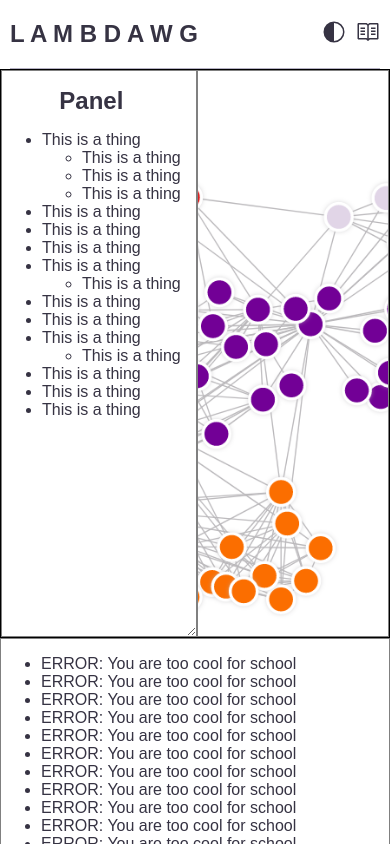
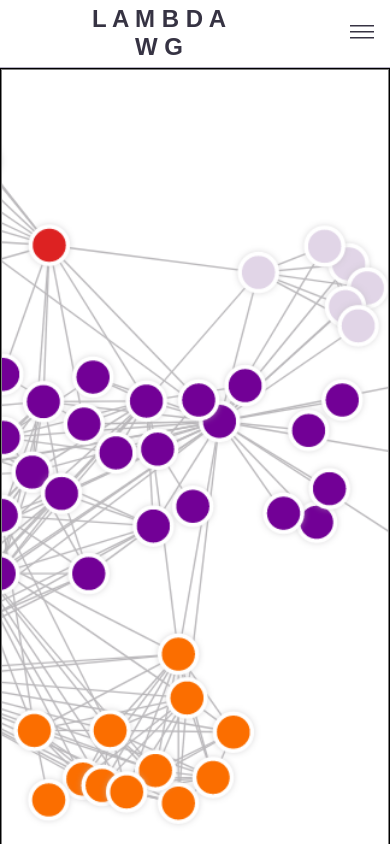
Before and after one commit to oslabs-beta/Lambdawg, a React (Vite) app: page /dashboard in a window 390 px wide. Shown: the top 844 px of the page. Built offline with nearby package versions, Linux system fonts and the light colour scheme.

Commit message:
Create a mobile hamburger with basic functionality

```diff
--- a/src/App.jsx
+++ b/src/App.jsx
@@ -7,6 +7,8 @@ import Auth from './components/Auth.jsx';
 import Docs from './components/Docs.jsx';
 import Settings from './components/Settings.jsx';
 import Navbar from './components/Navbar.jsx';
+import Hamburger from './components/Hamburger.jsx';
+import MainNavbar from './components/MainNavbar.jsx';
 
 import './styles/application.scss';
 
@@ -17,7 +19,7 @@ const App = (props) => {
   useEffect(() => {
     const isUserAuthenticated = () => {
       // Check for a session cookie?
-      return false; // Return true or false depending on cookie
+      return true; // Return true or false depending on cookie
     };
     setLoggedIn(isUserAuthenticated());
   }, []);
@@ -25,7 +27,9 @@ const App = (props) => {
 
   return (
     <div className="router">
-        <Navbar id='navbar-container' loggedIn={loggedIn} />
+        {/* <Navbar id='navbar-container' loggedIn={loggedIn} /> */}
+        <MainNavbar  id='navbar-container' loggedIn={loggedIn} />
+
       <div className="routerMain" id="content">
         <Routes>
           <Route exact path="/auth" element={<Auth />} />
@@ -41,3 +45,60 @@ const App = (props) => {
 };
 
 export default App;
+
+// import React, { useState, useEffect } from 'react';
+// import { Route, Routes } from 'react-router-dom';
+// import DashboardContainer from './containers/DashboardContainer.jsx';
+// import LandingPageContainer from './containers/LandingPageContainer.jsx';
+// import Auth from './components/Auth.jsx';
+// import Docs from './components/Docs.jsx';
+// import Settings from './components/Settings.jsx';
+// import Navbar from './components/Navbar.jsx';
+// import Hamburger from './components/Hamburger.jsx';
+
+// import './styles/application.scss';
+
+// const App = (props) => {
+//   const [loggedIn, setLoggedIn] = useState(false);
+//   const [isMobile, setIsMobile] = useState(false);
+
+//   useEffect(() => {
+//     const isUserAuthenticated = () => {
+//       // Check for a session cookie?
+//       return true; // Return true or false depending on cookie
+//     };
+//     setLoggedIn(isUserAuthenticated());
+//   }, []);
+
+//   useEffect(() => {
+//     const handleResize = () => {
+//       setIsMobile(window.innerWidth < 1000);
+//     };
+//     window.addEventListener('resize', handleResize);
+//     handleResize(); // Set initial value on mount
+//     return () => {
+//       window.removeEventListener('resize', handleResize);
+//     };
+//   }, []);
+
+//   return (
+//     <div className="router">
+//       {isMobile ? (
+//         <Hamburger id='navbar-container' loggedIn={loggedIn} />
+//       ) : (
+//         <Navbar id='navbar-container' loggedIn={loggedIn} />
+//       )}
+//       <div className="routerMain" id="content">
+//         <Routes>
+//           <Route exact path="/auth" element={<Auth />} />
+//           <Route exact path="/dashboard" element={<DashboardContainer/>} />
+//           <Route exact path="/docs" element={<Docs/>} />
+//           <Route exact path="/settings" element={<Settings/>} />
+//           <Route exact path="/" element={<LandingPageContainer/>} />
+//         </Routes>
+//       </div>
+//     </div>
+//   );
+// };
+
+// export default App;
--- /dev/null
+++ b/src/components/Hamburger.jsx
@@ -0,0 +1,51 @@
+
+import React, { useState, useEffect } from 'react';
+import { VscMenu } from 'react-icons/vsc';
+
+
+const Hamburger = (props) => {
+
+  const docsLink = '/docs';
+  const settingsLink = './settings';
+  const mascot = 'src/assets/mascot.png'
+  const { loggedIn } = props;
+
+  useEffect(() => {
+    const hamburgerMenu = document.getElementById('hamburger-menu');
+    const hamburgerIcon = document.getElementById('hamburger-icon');
+
+    hamburgerIcon.addEventListener('click', () => {
+      hamburgerMenu.classList.toggle('collapse-burger-menu');
+    });
+
+    // Remove the event listener when the component unmounts
+    return () => {
+      hamburgerIcon.removeEventListener('click');
+    };
+  }, []); // Empty dependency array ensures that the effect runs only once
+
+  return(
+      <div id="navbar-container">
+
+          <span className='nav-item-logo'>
+
+            <h1>L A M B D A W G </h1>
+          </span>
+
+          <VscMenu id='hamburger-icon' className='hamburger-icon' />
+
+      <ul id='hamburger-menu' className='collapse-burger-menu'>
+        <li>Docs</li>
+        <li>Settings</li>
+        <li>Log in</li>
+        <li>Docs</li>
+        <li>Settings</li>
+        <li>Log in</li>
+      </ul>
+
+
+    </div>
+  );
+};
+
+export default Hamburger;
--- /dev/null
+++ b/src/components/MainNavbar.jsx
@@ -0,0 +1,61 @@
+
+import React, { useState, useEffect } from 'react';
+import { VscSettingsGear, VscBook, VscColorMode, VscMenu } from 'react-icons/vsc';
+
+const Navbar = (props) => {
+
+    const docsLink = '/docs';
+    const settingsLink = './settings';
+    const mascot = 'src/assets/mascot.png'
+    const { loggedIn } = props;
+
+    useEffect(() => {
+      const hamburgerMenu = document.getElementById('hamburger-menu');
+      const hamburgerIcon = document.getElementById('hamburger-icon');
+
+      hamburgerIcon.addEventListener('click', () => {
+        hamburgerMenu.classList.toggle('collapse-burger-menu');
+      });
+
+      // Remove the event listener when the component unmounts
+      return () => {
+        hamburgerIcon.removeEventListener('click');
+      };
+    }, []); // Empty dependency array ensures that the effect runs only once
+
+
+    return(
+
+        <div id="navbar-container">
+
+            <span className='nav-item-logo'>
+              <img src={mascot} className='mascot'/>
+              <h1>L A M B D A W G </h1>
+            </span>
+
+          <div className='nav-item-group'>
+            <VscColorMode className='nav-icon icon-dark-mode'/>
+            <a href={docsLink}>
+              <VscBook className='nav-icon icon-docs'/>
+            </a>
+            <a href={settingsLink}>
+              <VscSettingsGear className='nav-icon icon-settings'/>
+            </a>
+
+            <VscMenu id='hamburger-icon' />
+            <ul id='hamburger-menu' className='collapse-burger-menu'>
+              <li>Docs</li>
+              <li>Settings</li>
+              <li>Log in</li>
+              <li>Docs</li>
+              <li>Settings</li>
+              <li>Log in</li>
+            </ul>
+
+          </div>
+        </div>
+
+    );
+  };
+
+  export default Navbar;
--- a/src/components/Navbar.jsx
+++ b/src/components/Navbar.jsx
@@ -9,16 +9,17 @@ const Navbar = (props) => {
     const mascot = 'src/assets/mascot.png'
     const { loggedIn } = props;
 
+
     return(
+
         <div id="navbar-container">
 
             <span className='nav-item-logo'>
-          {loggedIn && (
+
               <img src='src/assets/mascot.png' className='mascot'/>
-            )}
+
               <h1>L A M B D A W G </h1>
             </span>
-
 
           <div className='nav-item-group'>
             <VscColorMode className='nav-icon'/>
@@ -26,15 +27,14 @@ const Navbar = (props) => {
               <VscBook className='nav-icon'/>
             </a>
 
-          {loggedIn && (
               <a href={settingsLink}>
                 <VscSettingsGear className='nav-icon'/>
               </a>
-          )}
+
           </div>
         </div>
+
     );
   };
 
   export default Navbar;
-  // In this modified code, the loggedIn prop is used to conditionally render the img tag and the settings icon. The img tag and the settings icon are wrapped in conditional statements that only render the elements when the loggedIn prop is true. If loggedIn is false, the img tag and the settings icon will not be rendered.
--- a/src/containers/DashboardContainer.jsx
+++ b/src/containers/DashboardContainer.jsx
@@ -1,6 +1,5 @@
 
 import React, { useState } from 'react';
-import Navbar from '../components/Navbar.jsx';
 import Panel from '../components/Panel.jsx';
 import DiagramContainer from '../containers/DiagramContainer.jsx';
 import DataWindow from '../components/DataWindow.jsx';
@@ -9,8 +8,6 @@ const DashboardContainer = (props) => {
   return (
 
       <div id='dashboard-container'>
-
-        {/* <Navbar id='navbar-container'/> */}
 
           <div id="dashboard-wrapper">
             <Panel />
--- a/src/styles/_auth.scss
+++ b/src/styles/_auth.scss
@@ -6,7 +6,6 @@
   align-items: center;
   justify-content: center;
   flex-direction: column;
-  // border: 1px solid red;
 
 }
 
--- a/src/styles/_dashboard.scss
+++ b/src/styles/_dashboard.scss
@@ -1,6 +1,6 @@
 #cluster-temp-img {
   object-fit: cover;
-  max-width: 70vw;
+  max-width: 100%;
 }
 
 #dashboard-wrapper {
@@ -31,3 +31,34 @@
   display: flex;
   justify-content: center;
 }
+
+// media queries
+
+@media (max-width: 1000px) {
+
+  #dashboard-container {
+    height: 100%;
+  }
+
+  #dashboard-wrapper {
+    flex-direction: column;
+    height: 100vh;
+  }
+
+  #diagram-container-wrapper {
+    order: -1;
+    height: 100vh;
+  }
+
+  #panel-wrapper {
+    height: 3.5rem;
+    overflow: auto;
+  }
+
+}
+
+// onClick Panel in mobile functionality add this class to expand
+.panel-wrapper-focused {
+  height: 100vh;
+  overflow: auto;
+}
--- a/src/styles/_navbar.scss
+++ b/src/styles/_navbar.scss
@@ -1,9 +1,11 @@
+
 #navbar-container {
+  width: 100vw;
   display: flex;
   justify-content: space-between;
   align-items: center;
   height: 8vh;
-  margin: 0px 10px 0px 10px;
+  margin: 0px;
   border-bottom: 1px solid $tertiary-font-color;
 }
 .nav-item-group {
@@ -11,6 +13,7 @@
   align-items: baseline;
 }
 .nav-item-logo {
+  margin-left: 1rem;
   display: flex;
   align-items: center;
 }
@@ -21,8 +24,62 @@
   margin-right: 10px;
 }
 
-.nav-icon {
+.nav-icon, .icon-docs, .icon-settings, .icon-dark-mode {
+  visibility: visible;
   margin-left: 10px;
   color: "$primary-font-color";
   font-size: 1.5rem;
 }
+
+#hamburger-icon {
+  visibility: hidden;
+}
+
+.collapse-burger-menu{
+  visibility: hidden;
+}
+
+
+
+// media queries
+@media (max-width: 1000px) {
+ #hamburger-icon {
+  visibility: visible;
+
+ }
+
+  body {
+    overflow-x: hidden;
+  }
+
+  .mascot, .nav-icon {
+    visibility: hidden;
+  }
+
+  #hamburger-icon {
+    visibility: visible;
+    margin: 0px 1rem 0px 1rem;
+    color: "$primary-font-color";
+    font-size: 1.5rem;
+  }
+
+  #hamburger-menu {
+    background-color: $tertiary-font-color;
+    margin: 0px;
+    padding: 1rem 1rem 0px 1rem;
+    width: 100vw;
+    display: flex;
+    flex-direction: column;
+    position: absolute;
+    top: 8vh;
+    left: 0px;
+    list-style: none;
+    z-index: 999;
+  }
+
+  li {
+   background-color: $tertiary-font-color;
+   padding: 1rem;
+   border-bottom: 1px solid $secondary-font-color;
+  }
+}
--- a/src/styles/application.scss
+++ b/src/styles/application.scss
@@ -7,15 +7,20 @@
 @import 'navbar';
 @import 'auth';
 
+
+
 // global css stuff here
+*{
+  box-sizing: border-box;
+}
 
 body{
   margin: 0px;
   padding: 0px;
-  box-sizing: border-box;
   font-family: Arial, Helvetica, sans-serif;
   color: $primary-font-color;
 }
+
 
 h1 {
   text-align: center;
@@ -36,3 +41,9 @@ a:visited {
 a:active {
   color: $tertiary-font-color;
 }
+
+
+// media queries
+@media (max-width: 1000px) {
+
+}
```
Lines whose indentation alone changed are shown as unchanged.
